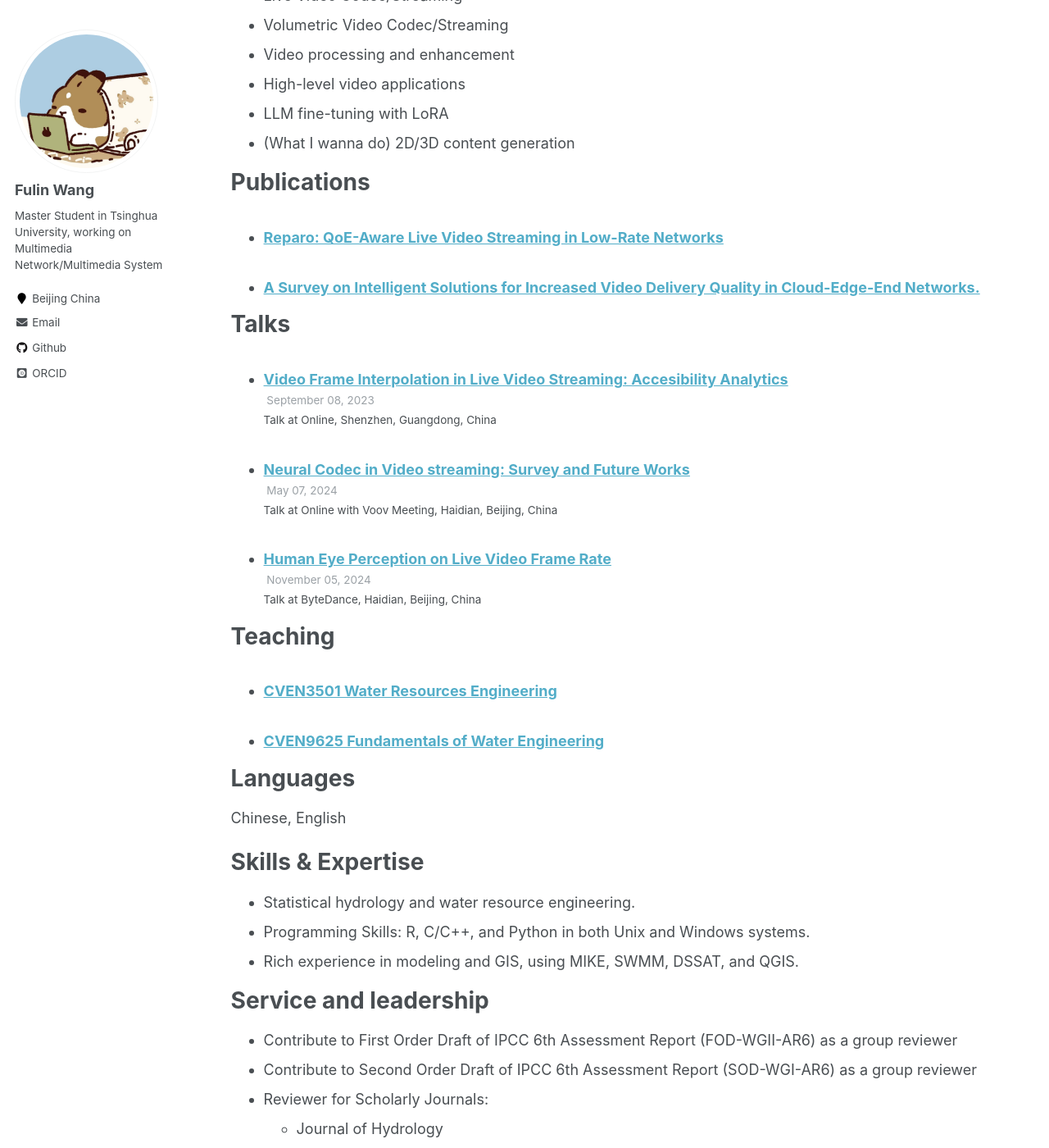
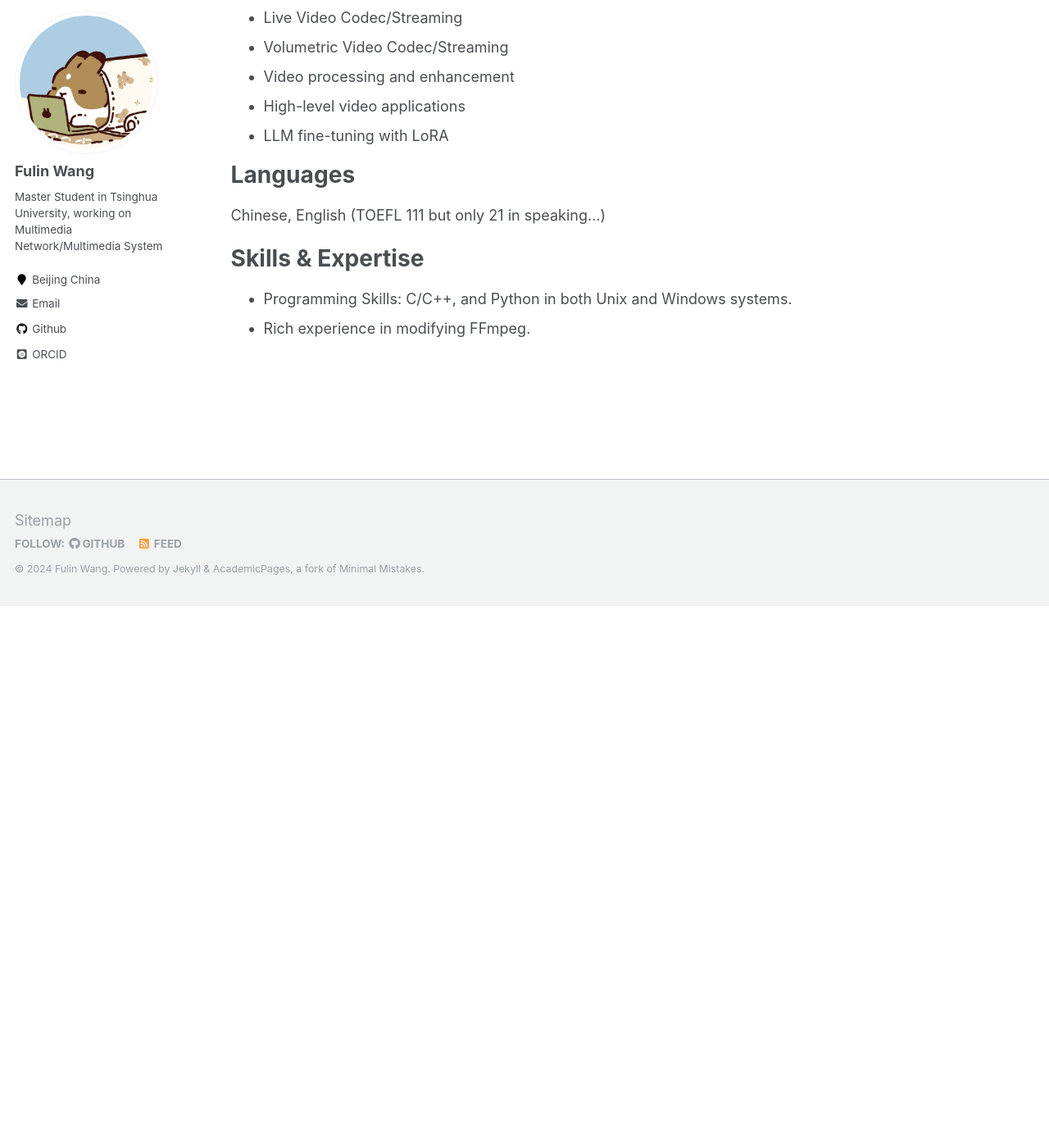
Before and after one commit to Wanghaha2333/Wanghaha2333.github.io, a Jekyll site: the page built from _pages/cv.md, in a window 1280 px wide and 1400 px high, scrolled down 660 px. Shown: the whole window at 82% size. Built offline with Jekyll 4.4.1, drawn with Linux system fonts in a browser that asks for light colours; some web fonts are replaced; some of the changed text lies outside the part shown.

Commit message:
Update cv.md

```diff
--- a/_pages/cv.md
+++ b/_pages/cv.md
@@ -8,18 +8,18 @@ redirect_from:
 
 {% include base_path %}
 
-Download CV ([Eng](http://zejiang-unsw.github.io/files/CV_Ze JIANG_UNSW_Eng.pdf),[Chi](https://zejiang-unsw.github.io/files/CV_Ze JIANG_UNSW_Chi.pdf))
+Download CV ([Eng](http://zejiang-unsw.github.io/files/FLWang-Resume.pdf))
 ======
 
 Education
 ======
-* B.S. in Statistics, Shandong University, Weihai, China, 2022
-* M.S. in Hydro-Informatics and Water Management, Partnership of five European Universities, 2025
-* Ph.D. in Caliton University...
+* B.S. in Statistics, Shandong University, China, 2022
+* M.S. in Computer Engineering, Tsinghua University, China, 2025, expected
+* Ph.D. in Caliton University, (which means Stay-At-Home and not admitted by any school in Chinese...), 2029, expected
 
 Work experience
 ======
-* May 2024 - Dec. 2024: Intern
+* July 2023 - Dec. 2024: Intern
   * Bytedance, Beijing, China
   * Duties included:
     + Developing video codec strategies for certain projects
@@ -32,48 +32,13 @@ Research Interest
 * Video processing and enhancement
 * High-level video applications
 * LLM fine-tuning with LoRA
-* (What I wanna do) 2D/3D content generation
 
-Publications
-======
-  <ul>{% for post in site.publications %}
-    {% include archive-single-cv.html %}
-  {% endfor %}</ul>
-
-Talks
-======
-  <ul>{% for post in site.talks %}
-    {% include archive-single-talk-cv.html %}
-  {% endfor %}</ul>
-
-Teaching
-======
-  <ul>{% for post in site.teaching %}
-    {% include archive-single-cv.html %}
-  {% endfor %}</ul>
 
 Languages
 ======
-Chinese, English
+Chinese, English (TOEFL 111 but only 21 in speaking...)
 
 Skills & Expertise
 ======
-* Statistical hydrology and water resource engineering.
-* Programming Skills: R, C/C++, and Python in both Unix and Windows systems.
-* Rich experience in modeling and GIS, using MIKE, SWMM, DSSAT, and QGIS.
-
-Service and leadership
-======
-* Contribute to First Order Draft of IPCC 6th Assessment Report (FOD-WGII-AR6) as a group reviewer
-* Contribute to Second Order Draft of IPCC 6th Assessment Report (SOD-WGI-AR6) as a group reviewer
-* Reviewer for Scholarly Journals:
-  + Journal of Hydrology
-  + Frontiers in Water
-  + International Journal of River Basin Management
-
-Membership
-======
-* American Geosciences Union (AGU)
-* Asia Oceania Geosciences Society (AOGS)
-* International Commission of Statistical Hydrology (ICSH-IAHS)
-* Modeling and Simulation Society of Australia and New Zealand (MSSANZ)
+* Programming Skills: C/C++, and Python in both Unix and Windows systems.
+* Rich experience in modifying FFmpeg.
```
